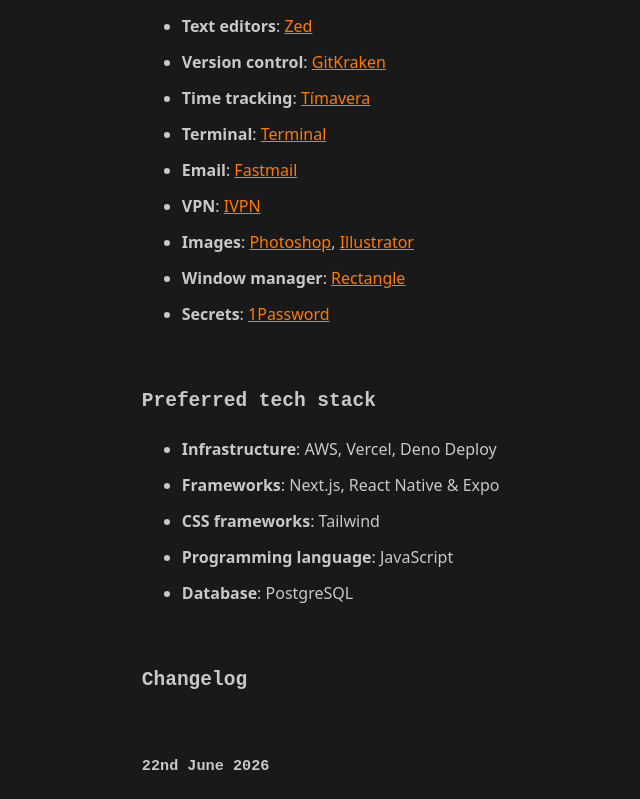
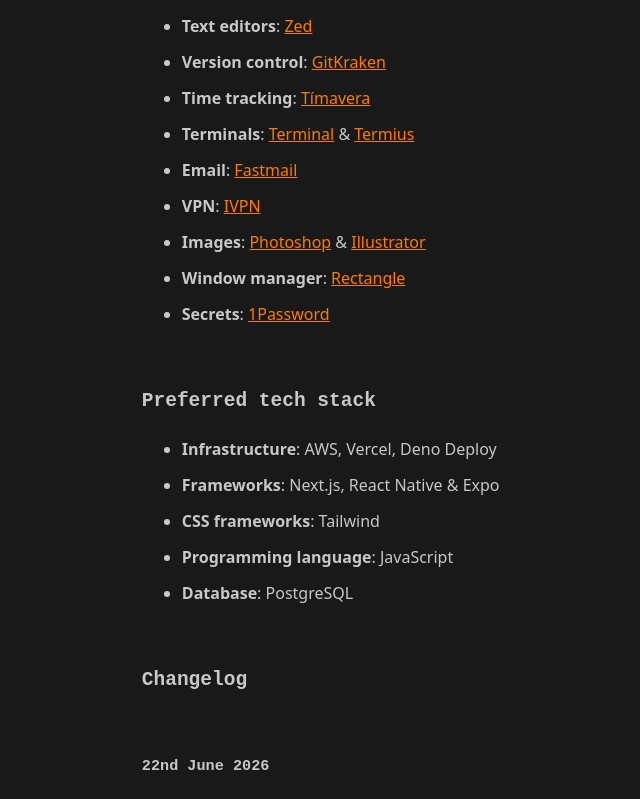
Before and after one commit to jonrh/jonrh.is, a Next.js app: page /tools in a window 1280 px wide. Shown: the part 1861-2660 px from the top of the page, without its empty margins (183-823 px from the left). Built offline with nearby package versions, Linux system fonts and the light colour scheme.

Commit message:
Added Termius

```diff
--- a/pages/tools.js
+++ b/pages/tools.js
@@ -14,7 +14,6 @@
 // + logitech brio
 // + Services: Rollbar / Sentry / Imgix, etc
 // + Handbrake
-// + Termius
 // + MacTex / TexShop
 // Add: Ollama, LM Studio, the other thing
 
@@ -92,6 +91,7 @@
 const MacOsTerminal = () => <a href={macosTerminal}>Terminal</a>;
 const Asana = () => <a href="https://asana.com">Asana</a>;
 const ToothFairy = () => <a href="https://apps.apple.com/us/app/toothfairy/id1191449274">ToothFairy</a>
+const Termius = () => <a href="https://termius.com">Termius</a>;
 
 // Experimental code formatting to maximize HTML content per line
 const Content = () => (<>
@@ -154,10 +154,10 @@
   <li><strong>Text editors</strong>: <Zed /></li>
   <li><strong>Version control</strong>: <a href="https://www.gitkraken.com/">GitKraken</a></li>
   <li><strong>Time tracking</strong>: <a href="https://timavera.com/">Tímavera</a></li>
-  <li><strong>Terminal</strong>: <MacOsTerminal /></li>
+  <li><strong>Terminals</strong>: <MacOsTerminal /> & <Termius /></li>
   <li><strong>Email</strong>: <a href="https://www.fastmail.com">Fastmail</a></li>
   <li><strong>VPN</strong>: <a href="https://www.ivpn.net">IVPN</a></li>
-  <li><strong>Images</strong>: <a href={photoshop}>Photoshop</a>, <a href={illustrator}>Illustrator</a></li>
+  <li><strong>Images</strong>: <a href={photoshop}>Photoshop</a> & <a href={illustrator}>Illustrator</a></li>
   <li><strong>Window manager</strong>: <a href={rectangle}>Rectangle</a></li>
   <li><strong>Secrets</strong>: <a href={onep}>1Password</a></li>
 </ul>
@@ -575,6 +575,9 @@
 <h3>25th Aug 2021</h3>
 <p>Bought <RodeWirelessGo2 /> wireless microphone.</p>
 
+<h3>24th Feb 2021</h3>
+<p>Subscribed to <Termius />. A great terminal for shared team credentials.</p>
+
 <h3>6th May 2019</h3>
 <p>Subscribed to <Skype /> VoIP with phone numbers.</p>
 
```
